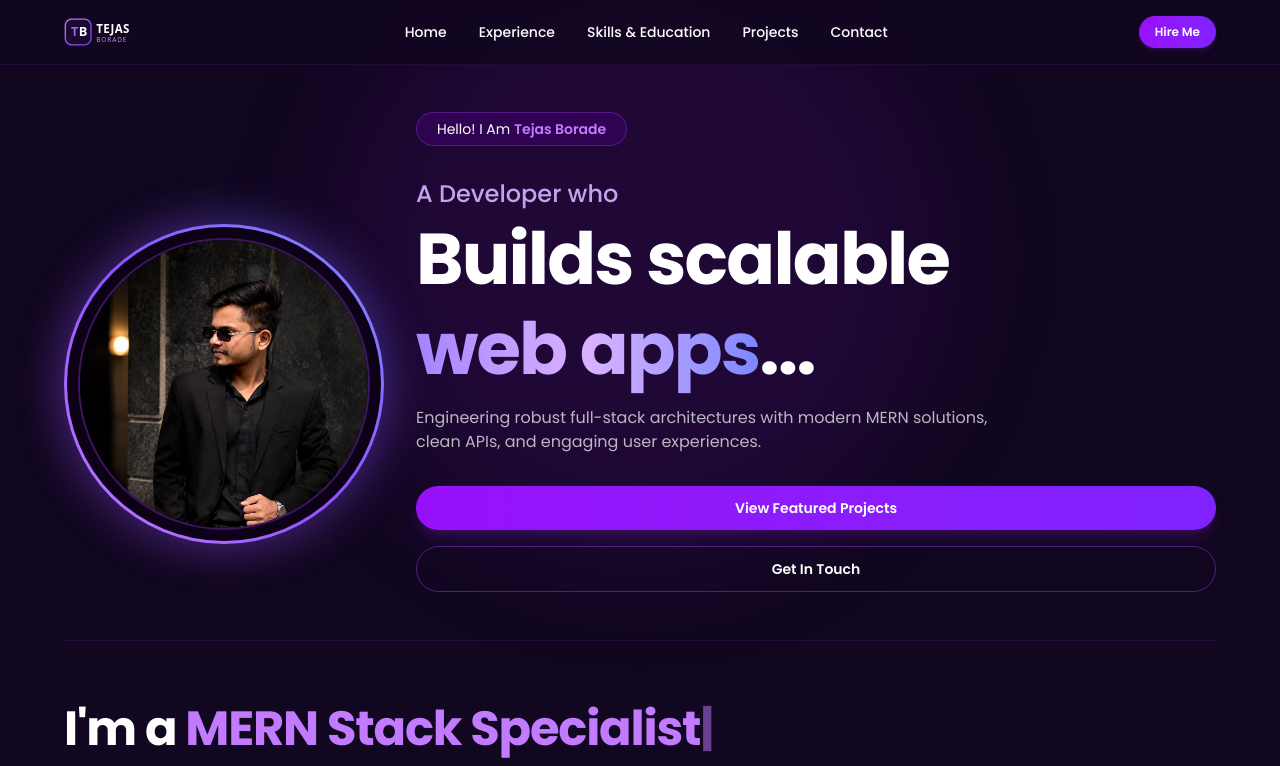
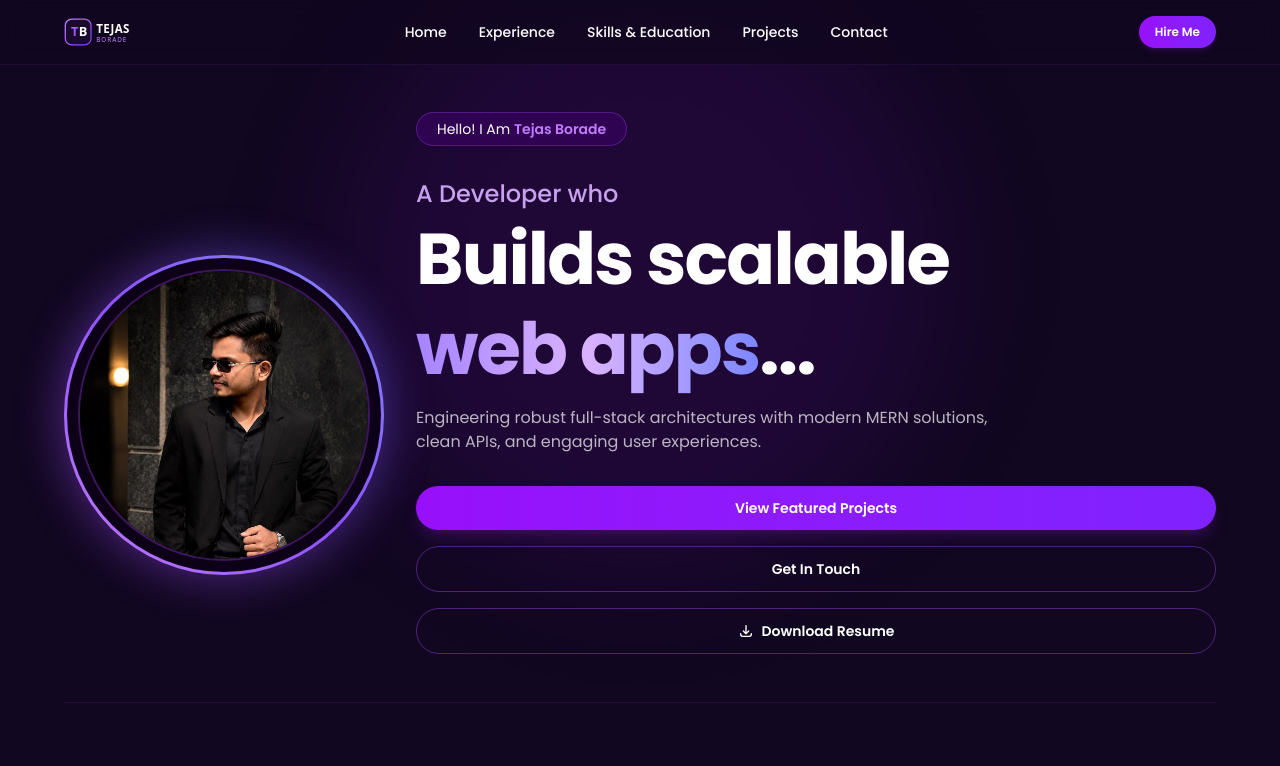
Before and after one commit to boradetejas39-cell/MyPortfolio, a Next.js app: page / in a window 1280 px wide. Shown: the top 766 px of the page. Built offline with nearby package versions, Linux system fonts and the light colour scheme.

Commit message:
feat: add download resume button

```diff
--- a/app/components/Banner.tsx
+++ b/app/components/Banner.tsx
@@ -119,7 +119,7 @@ export default function Banner(): React.JSX.Element {
             </div>
 
             {/* CTA Buttons */}
-            <div className="flex flex-col xs:flex-row items-center justify-center lg:justify-start gap-3 sm:gap-4 pt-2">
+            <div className="flex flex-col xs:flex-row flex-wrap items-center justify-center lg:justify-start gap-3 sm:gap-4 pt-2">
               <Link
                 href="#projects"
                 className="w-full xs:w-auto text-center px-6 py-3 rounded-full text-sm font-semibold bg-gradient-to-r from-purple-600 to-violet-600 hover:from-purple-500 hover:to-violet-500 text-white shadow-lg shadow-purple-900/40 transition-all hover:scale-105"
@@ -132,6 +132,17 @@ export default function Banner(): React.JSX.Element {
               >
                 Get In Touch
               </Link>
+              <a
+                href="/resume.pdf"
+                target="_blank"
+                rel="noopener noreferrer"
+                className="w-full xs:w-auto text-center px-6 py-3 rounded-full text-sm font-semibold border border-purple-500/40 hover:border-purple-400 text-purple-300 hover:text-white hover:bg-purple-950/40 transition-all flex items-center justify-center gap-2"
+              >
+                <svg className="w-4 h-4" fill="none" stroke="currentColor" viewBox="0 0 24 24">
+                  <path strokeLinecap="round" strokeLinejoin="round" strokeWidth="2" d="M4 16v1a3 3 0 003 3h10a3 3 0 003-3v-1m-4-4l-4 4m0 0l-4-4m4 4V4" />
+                </svg>
+                Download Resume
+              </a>
             </div>
           </div>
         </div>
```
